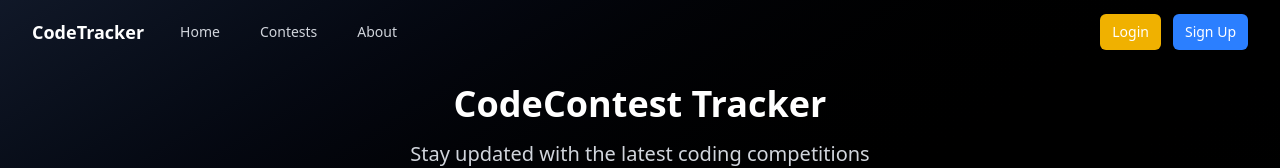
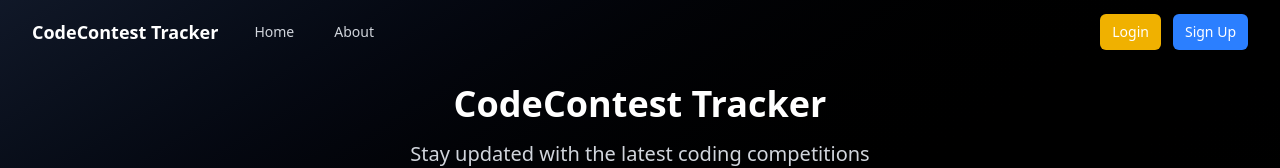
Before and after one commit to PacemakerX/codeContestTracker, a React (Vite) app in the folder codeContestTracker-frontend/: page / in a window 1280 px wide. Shown: the top 168 px of the page. Built offline with nearby package versions, Linux system fonts and the light colour scheme; no server answers.

Commit message:
fixes navbar and application name

```diff
--- a/codeContestTracker-frontend/src/components/Navbar.jsx
+++ b/codeContestTracker-frontend/src/components/Navbar.jsx
@@ -6,7 +6,6 @@
 
 const navigation = [
   { name: "Home", href: "/", current: true },
-  { name: "Contests", href: "/contests", current: false },
   { name: "About", href: "/about", current: false },
 ];
 
@@ -23,7 +22,7 @@
       <div className="mx-auto max-w-7xl px-4 sm:px-6 lg:px-8">
         <div className="relative flex h-16 items-center justify-between">
           <div className="flex items-center">
-            <Link to="/" className="text-white text-lg font-bold">CodeTracker</Link>
+            <Link to="/" className="text-white text-lg font-bold">CodeContest Tracker</Link>
             <div className="hidden sm:ml-6 sm:block">
               <div className="flex space-x-4">
                 {navigation.map((item) => (
```
